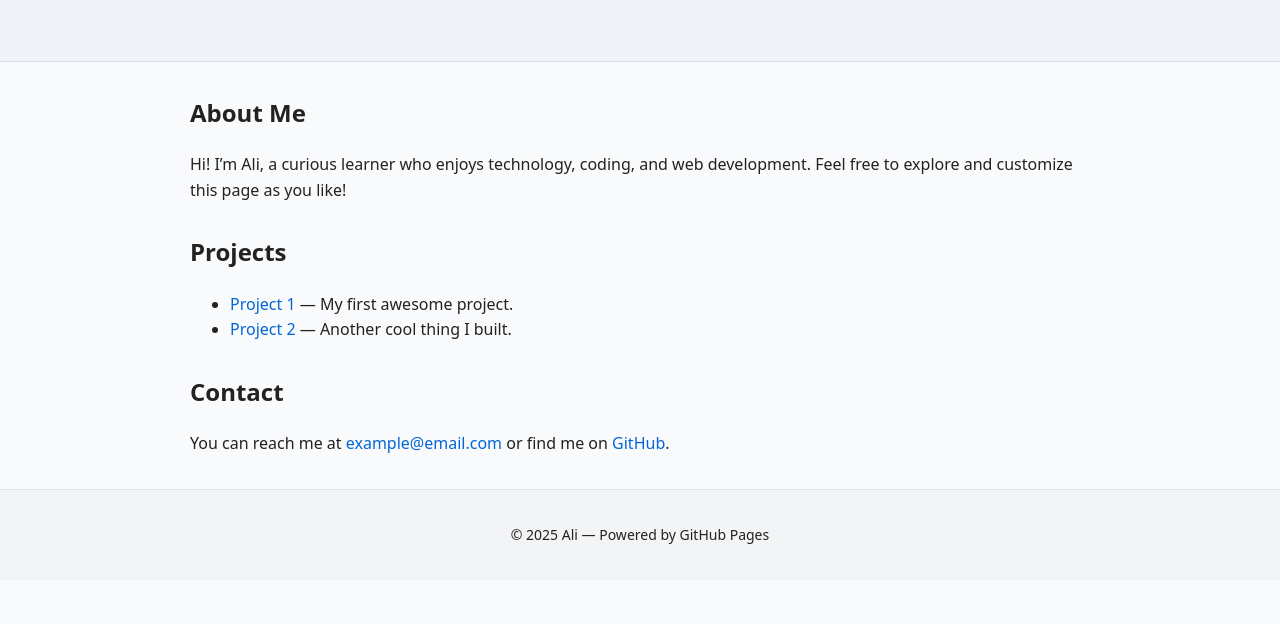
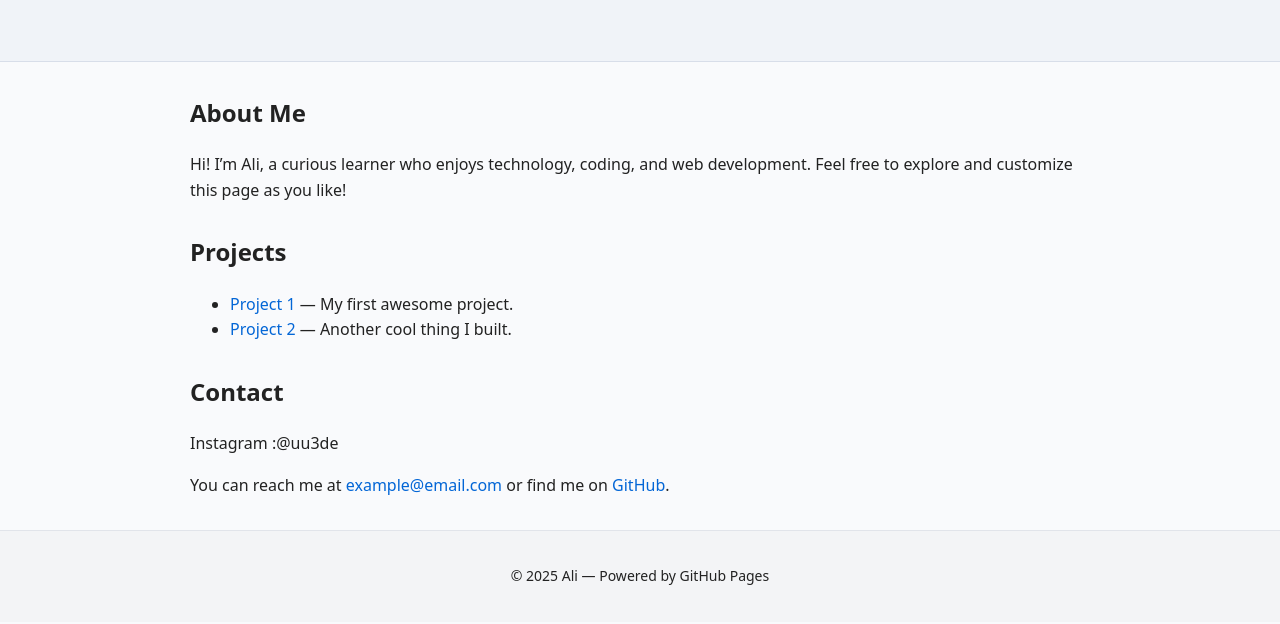
Before and after one commit to Alig8/Ali, a plain HTML site: page index.html in a window 1280 px wide. Shown: the part 144-768 px from the top of the page. Drawn offline with Linux system fonts and the light colour scheme.

Commit message:
Update index.html

```diff
--- a/index.html
+++ b/index.html
@@ -29,6 +29,7 @@
 
     <section>
       <h2>Contact</h2>
+      <p> Instagram :@uu3de</p>
       <p>You can reach me at <a href="mailto:example@email.com">example@email.com</a>
       or find me on <a href="#">GitHub</a>.</p>
     </section>
```
